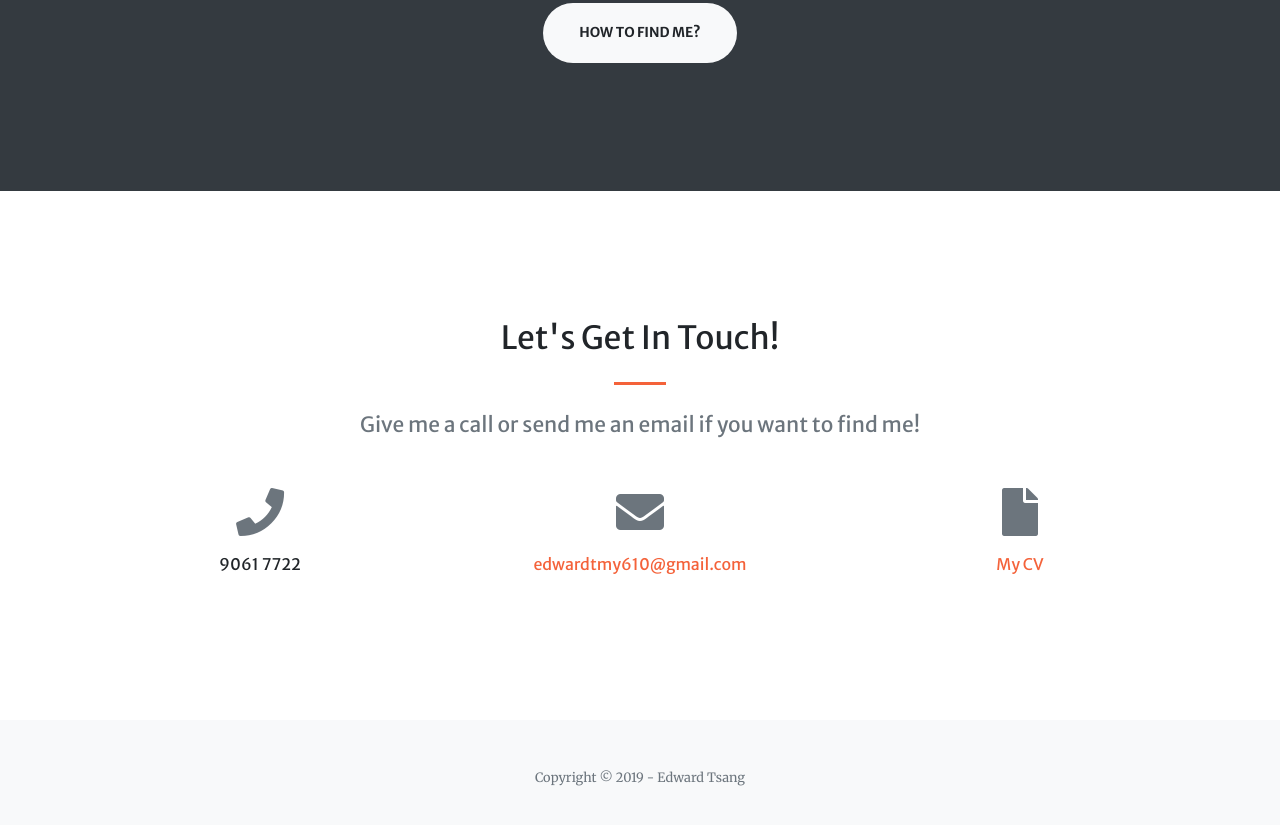
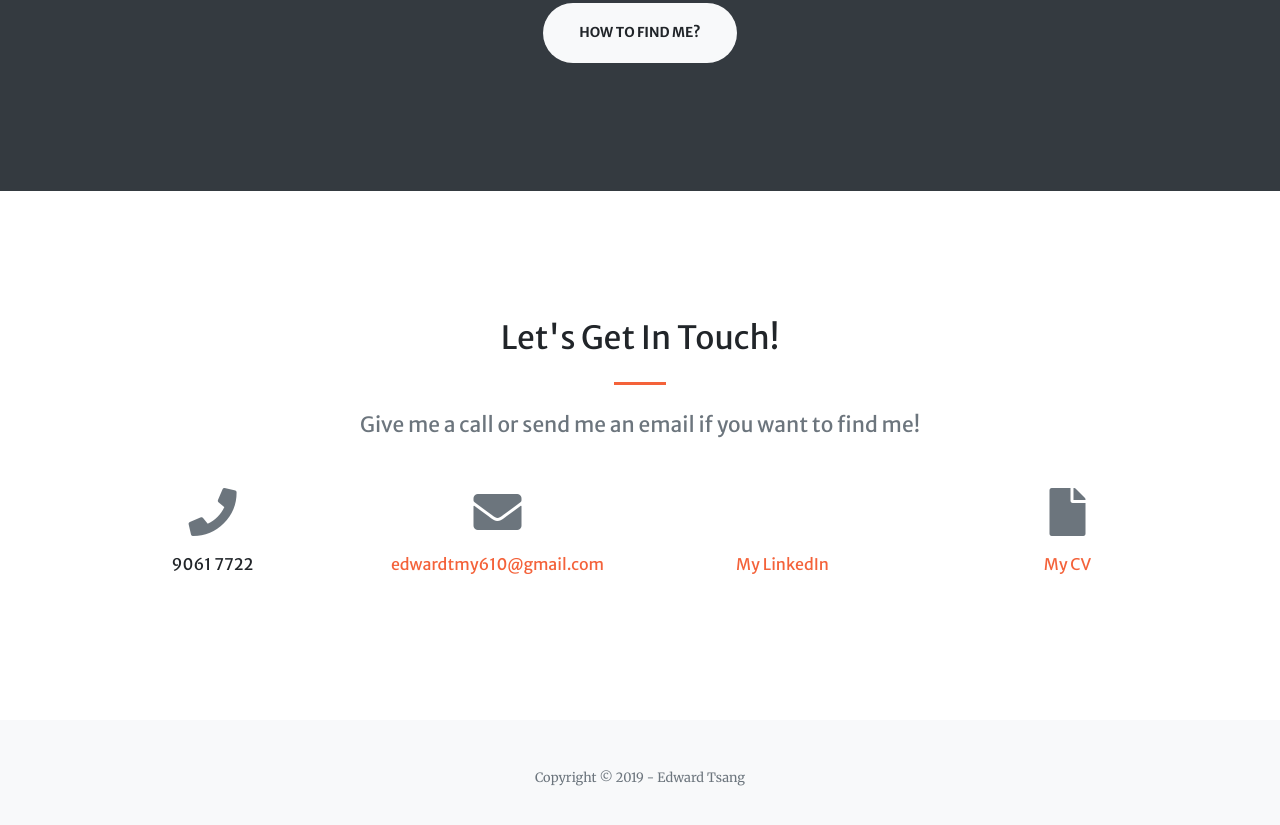
Before and after one commit to Edwardt610/edwardt610.github.io, a website with bundled scripts: page index.html in a window 1280 px wide. Shown: the part 3690-4515 px from the top of the page. Built offline with nearby package versions, Linux system fonts and the light colour scheme.

Commit message:
Update contact section

```diff
--- a/index.html
+++ b/index.html
@@ -12,6 +12,7 @@
 
   <!-- Font Awesome Icons -->
   <link href="vendor/fontawesome-free/css/all.min.css" rel="stylesheet" type="text/css">
+  <link rel="stylesheet" href="https://cdnjs.cloudflare.com/ajax/libs/font-awesome/4.7.0/css/font-awesome.min.css">
 
   <!-- Google Fonts -->
   <link href="https://fonts.googleapis.com/css?family=Merriweather+Sans:400,700" rel="stylesheet">
@@ -225,18 +226,21 @@
         </div>
       </div>
       <div class="row">
-        <div class="col-lg-4 ml-auto text-center mb-5 mb-lg-0">
+        <div class="col-lg-3 ml-auto text-center">
           <i class="fas fa-phone fa-3x mb-3 text-muted"></i>
           <p style="font-size:16px" >9061 7722</p>
         </div>
-        <div class="col-lg-4 mr-auto text-center">
+        <div class="col-lg-3 mr-auto text-center">
           <i class="fas fa-envelope fa-3x mb-3 text-muted"></i>
           <!-- Make sure to change the email address in anchor text AND the link below! -->
           <a class="d-block" href="mailto:edwardtmy610@gmail.com">edwardtmy610@gmail.com</a>
         </div>
-        <div class="col-lg-4 mr-auto text-center">
+        <div class="col-lg-3 mr-auto text-center">
+          <i class="fa fa-linkedin-square fa-3x mb-3 text-muted"></i>
+          <a class="d-block" href="https://hk.linkedin.com/in/m-y-tsang-05a194186?trk=people-guest_profile-result-card_result-card_full-click">My LinkedIn</a>
+        </div>
+        <div class="col-lg-3 mr-auto text-center">
             <i class="fa fa-file fa-3x mb-3 text-muted" aria-hidden="true"></i>
-            <!-- Make sure to change the email address in anchor text AND the link below! -->
             <a class="d-block" href="CV3.pdf">My CV</a>
           </div>
       </div>
```
